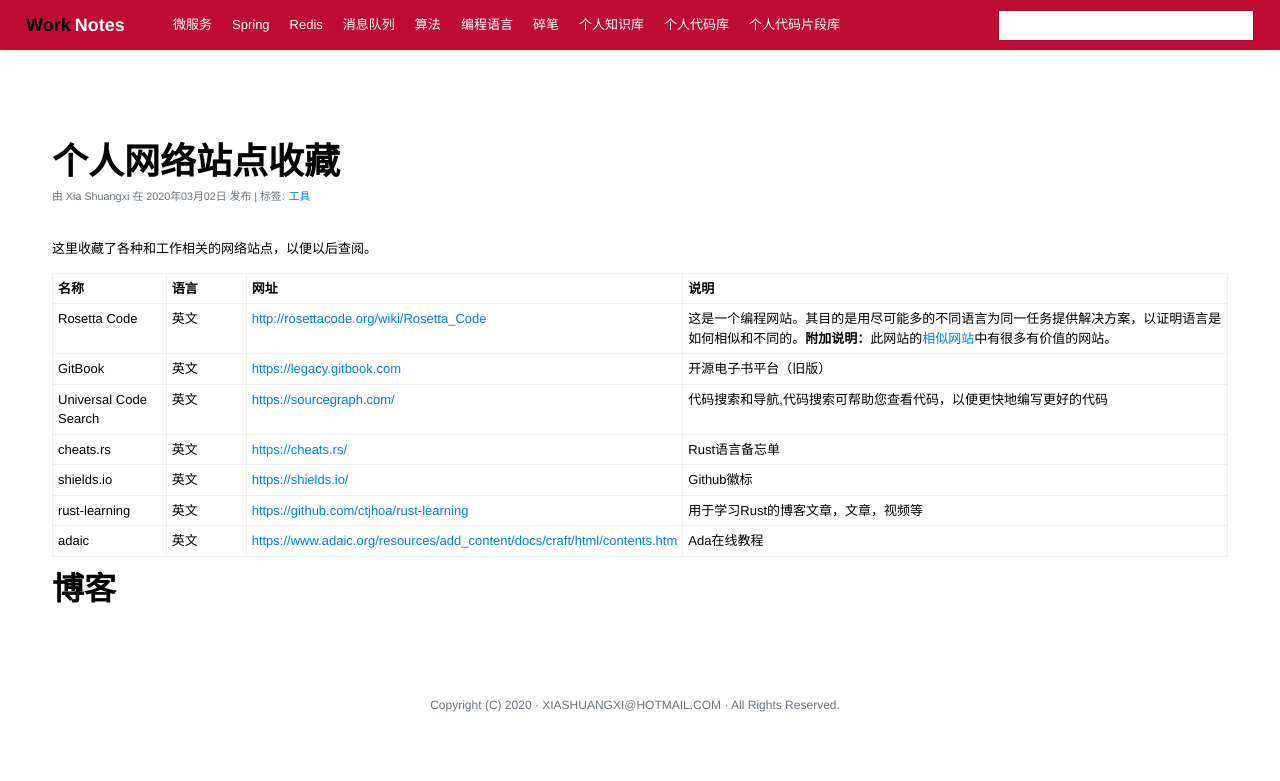
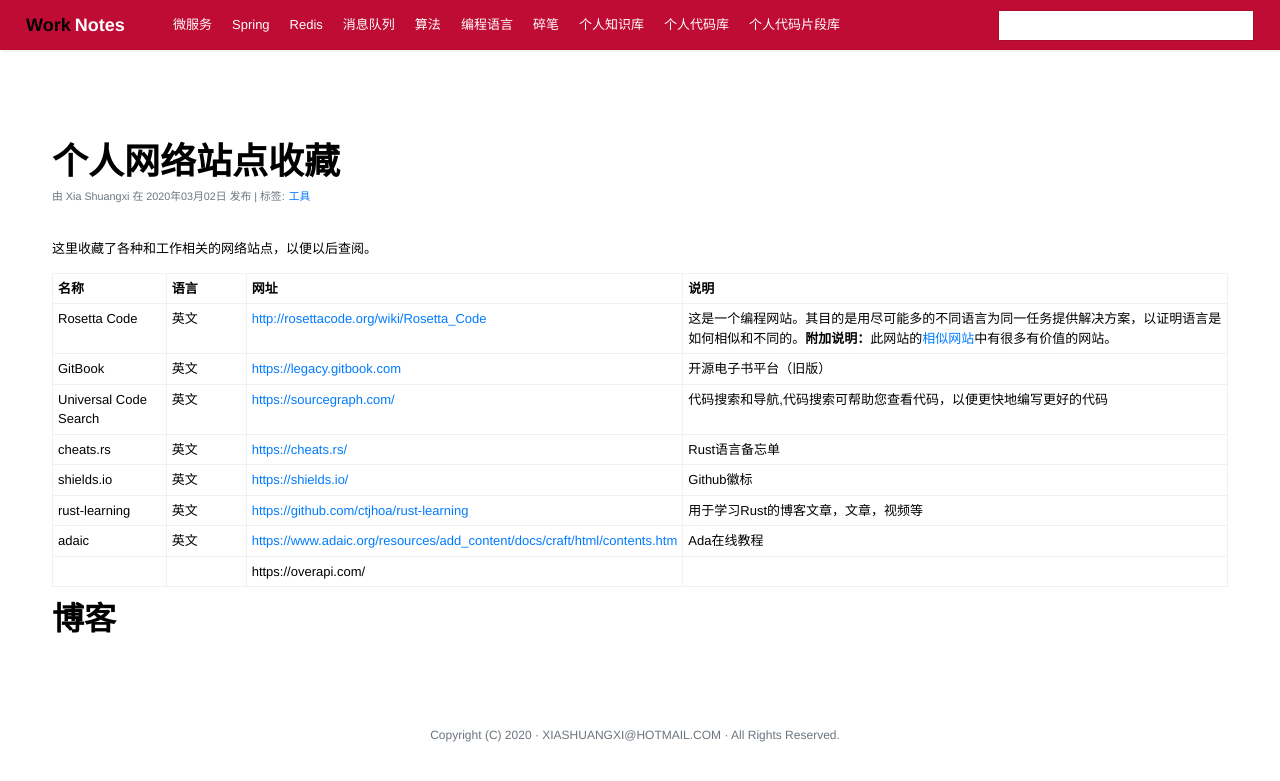
Before and after one commit to xiashuangxi/worknotes, a Jekyll site: the page built from _posts/collect/2020-03-02-个人网络站点收藏.md, in a window 1280 px wide. Shown: the top 781 px of the page. Built offline with Jekyll 4.4.1, drawn with Linux system fonts in a browser that asks for light colours; comment, search, counter and statistics services are not loaded; some of the changed lines change nothing that is shown.

Commit message:
Update 2020-03-02-个人网络站点收藏.md

```diff
--- a/_posts/collect/2020-03-02-个人网络站点收藏.md
+++ b/_posts/collect/2020-03-02-个人网络站点收藏.md
@@ -16,6 +16,7 @@
 | shields.io | 英文 | [https://shields.io/](https://shields.io/) | Github徽标 |
 | rust-learning | 英文 | [https://github.com/ctjhoa/rust-learning](https://github.com/ctjhoa/rust-learning) | 用于学习Rust的博客文章，文章，视频等 |
 |adaic|英文|[https://www.adaic.org/resources/add_content/docs/craft/html/contents.htm](https://www.adaic.org/resources/add_content/docs/craft/html/contents.htm)| Ada在线教程|
+|||https://overapi.com/|
 
 ## 博客
 - [Christopher Sebastian]的个人网站。
```
